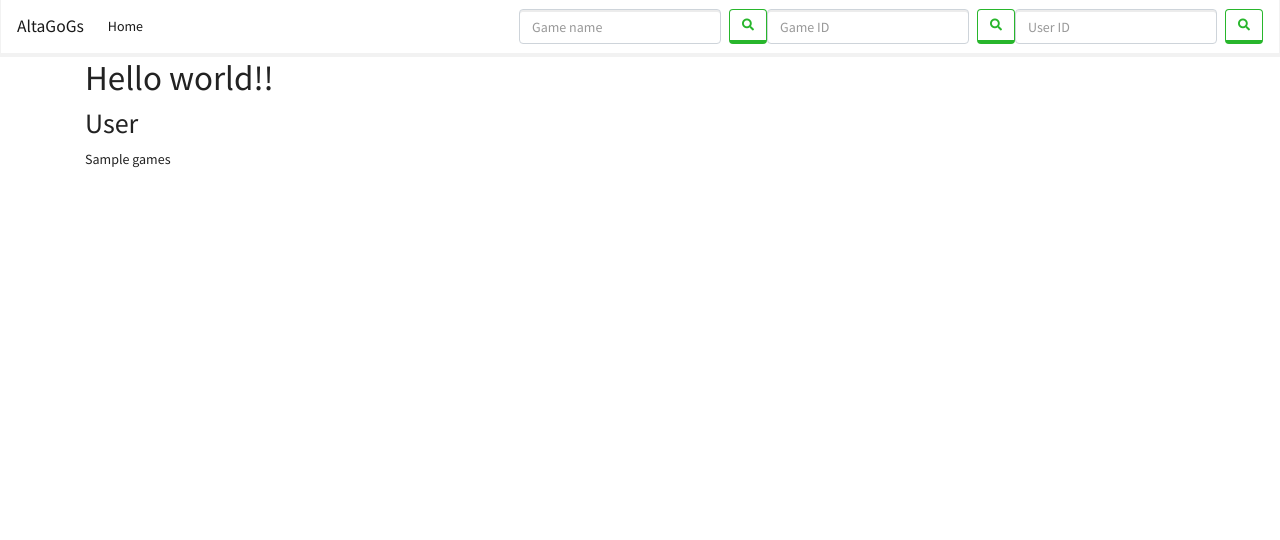
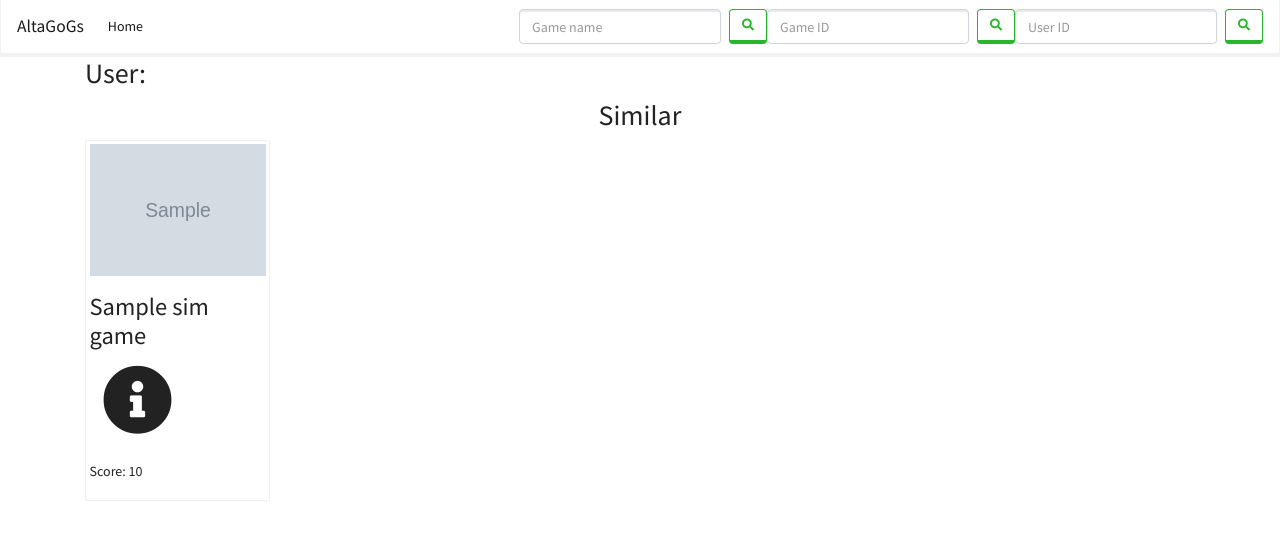
Before and after one commit to pawelkaminski/AltaGoGs, a Django app: template web/recommendations/templates/recommendations/user.html in a window 1280 px wide. Shown: the top 540 px of the page. Run offline with Django 3.2, Linux system fonts and the light colour scheme; the template is opened without the code that fills it: most values are stand-ins (such as "Sample title", 1, 10 or a date in 2020); grey boxes marked "Sample" are stand-in pictures; some libraries are stand-ins or nearby versions.

Commit message:
feat(web): add simple user rec

```diff
--- a/web/recommendations/templates/recommendations/user.html
+++ b/web/recommendations/templates/recommendations/user.html
@@ -2,11 +2,31 @@
 
 {% block content %}
 
-<h1>Hello world!!</h1>
-<h2>User</h2>
+<h2>User: </h2>
 
 {% if games %}
-{{ games }}
+
+<div class="container">
+    <h2 class="text-center">Similar</h2>
+    {% for sim_game in games %}
+    {% if forloop.first %}<div class="row">{% endif %}
+    <div class="col-lg-2 fa-border">
+        <p>
+            <img src="{{ sim_game.images.icon}}" class="w-100"/>
+        </p>
+        <h3>{{ sim_game.title }}</h3>
+        <p>
+            <a href="{% url 'game'%}?game_id={{sim_game.id}}">
+            <i class="fa fa-info-circle fa-5x btn"></i>
+            </a>
+        </p>
+        <p>Score: {{ sim_game.score }}</p>
+    </div>
+    {% if forloop.counter|divisibleby:6 %}</div><div class="row">{% endif %}
+    {% if forloop.last %}</div>{% endif %}
+{% endfor %}
+</div>
+
 {% endif %}
 
 {% endblock content %}
```
Also changed, not shown: web/recommendations/views.py (+20 -16 lines).
